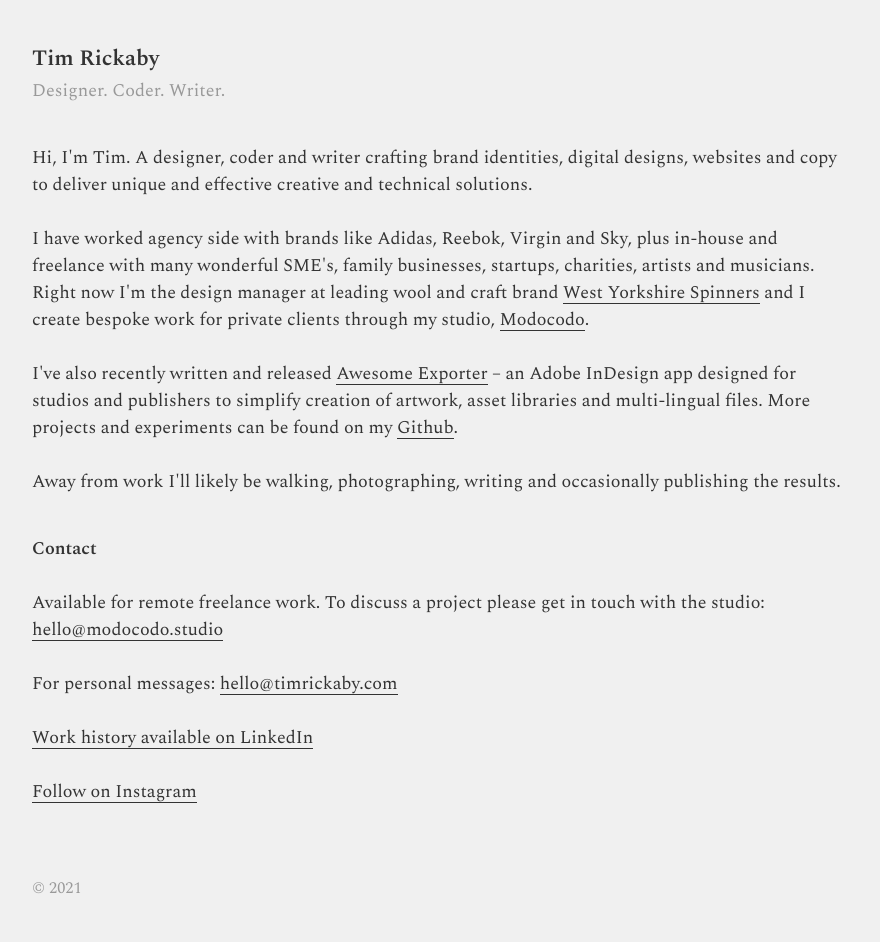
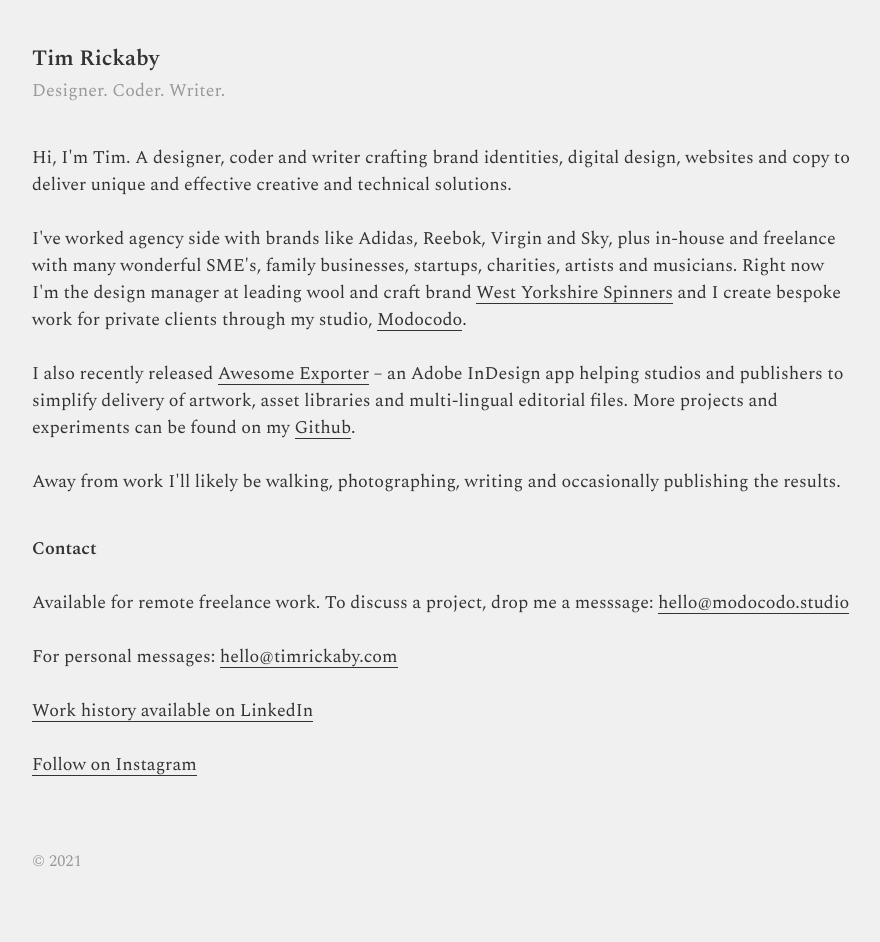
Before and after one commit to timrickaby/timrickaby.com, a PHP site: page / in a window 1280 px wide. Shown: the part 254-1196 px from the top of the page, without its empty margins (88-968 px from the left). After the commit the page ends 1120 px from the top, so only its background shows below. Run offline with PHP 8.4, Linux system fonts and the light colour scheme.

Commit message:
Profile updates.

```diff
--- a/index.php
+++ b/index.php
@@ -42,16 +42,16 @@
 				<h2>Designer. Coder. Writer.</h2>
 
 				<p>
-					Hi, I'm Tim. A designer, coder and writer crafting brand identities, digital designs, websites and copy to deliver unique and effective creative and technical solutions.
+					Hi, I'm Tim. A designer, coder and writer crafting brand identities, digital design, websites and copy to deliver unique and effective creative and technical solutions.
 					<br /><br />
 
-					I have worked agency side with brands like Adidas, Reebok, Virgin and Sky, plus in-house and freelance with many wonderful SME's, family businesses, startups, charities, artists and musicians.
+					I've worked agency side with brands like Adidas, Reebok, Virgin and Sky, plus in-house and freelance with many wonderful SME's, family businesses, startups, charities, artists and musicians.
 					Right now I'm the design manager at leading wool and craft brand <a href="https://instagram.com/westyorkshirespinners" target="_blank" title="instagram.com/westyorkshirespinners">West Yorkshire Spinners</a>
 					and I create bespoke work for private clients through my studio, <a href="https://modocodo.studio" target="_blank" alt="modocodo.studio">Modocodo</a>.
 					<br /><br />
 
-					I've also recently written and released  <a href="https://awesomeexporter.com" target="_blank" title="awesomeexporter.com">Awesome Exporter</a>
-					– an Adobe InDesign app designed for studios and publishers to simplify creation of artwork, asset libraries and multi-lingual files. More projects and experiments can be found on my
+					I also recently released <a href="https://awesomeexporter.com" target="_blank" title="awesomeexporter.com">Awesome Exporter</a>
+					– an Adobe InDesign app helping studios and publishers to simplify delivery of artwork, asset libraries and multi-lingual editorial files. More projects and experiments can be found on my
 					<a href="https://github.com/timrickaby" target="_blank" title="github.com/timrickaby">Github</a>.
 					<br /><br />
 
@@ -62,7 +62,7 @@
 					<b>Contact</b>
 					<br /><br />
 
-					Available for remote freelance work. To discuss a project please get in touch with the studio: <a href="mailto:hello@modocodo.studio" target="_blank" title="hello@modocodo.studio">hello@modocodo.studio</a>
+					Available for remote freelance work. To discuss a project, drop me a messsage: <a href="mailto:hello@modocodo.studio" target="_blank" title="hello@modocodo.studio">hello@modocodo.studio</a>
 					<br /><br />
 
 					For personal messages: <a href="mailto:hello@timrickaby.com" target="_blank" title="hello@timrickaby.com">hello@timrickaby.com</a>
```
